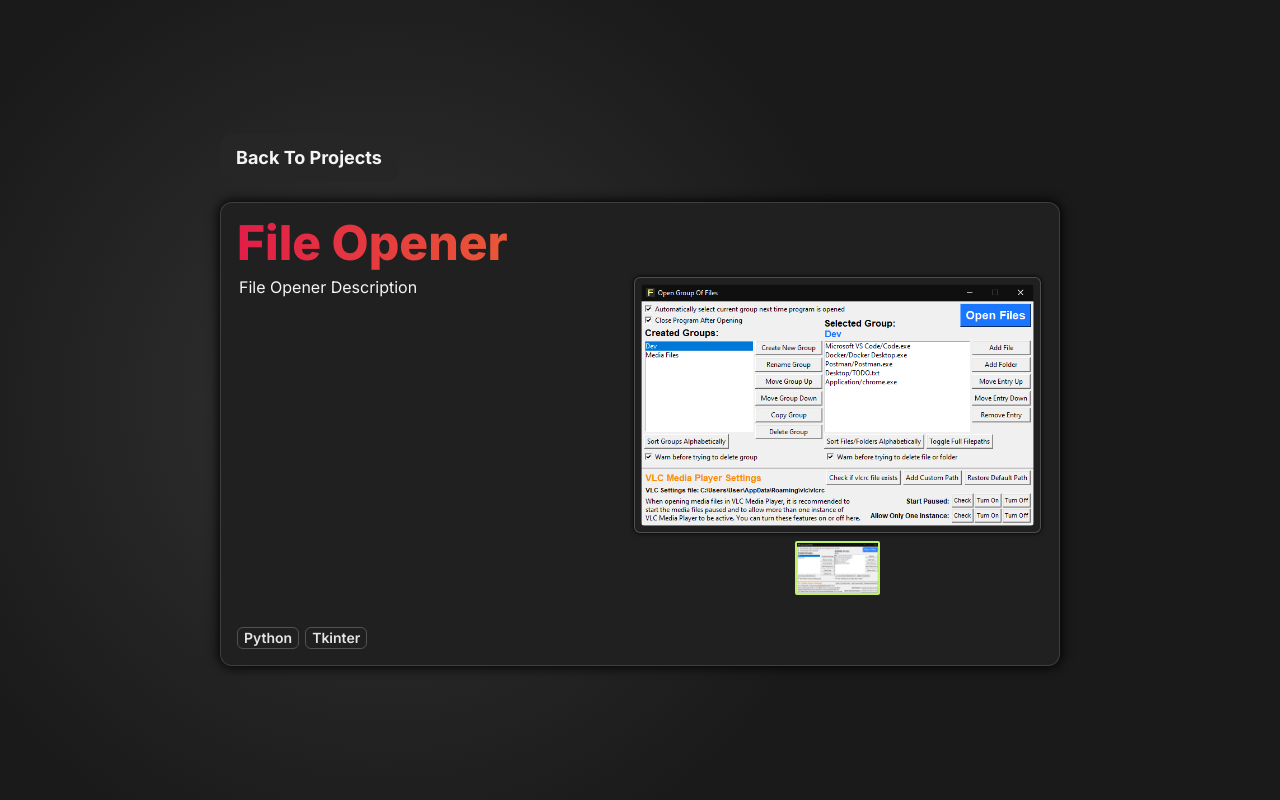
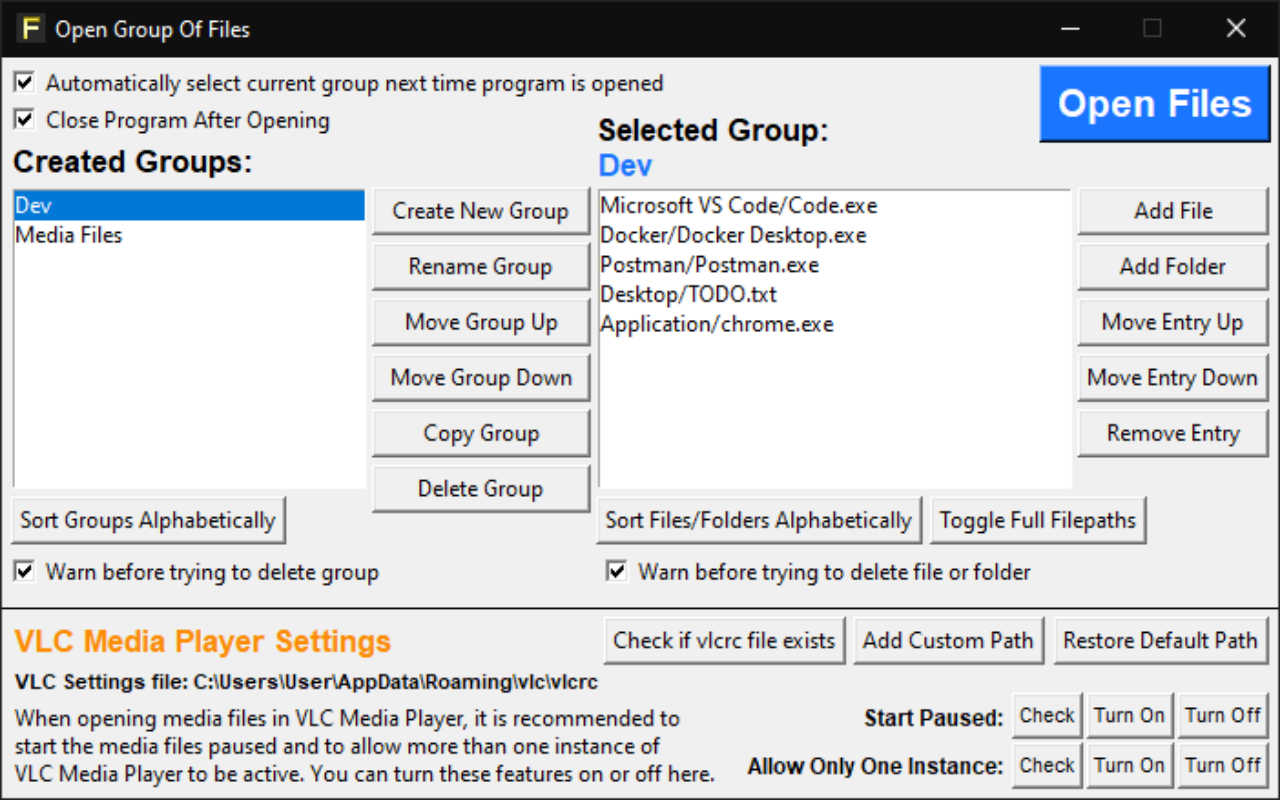
Before and after one commit to vik-ma/portfolio, a Next.js app: page /projects/file-opener in a window 1280 px wide. Both pictures are taken after a click on the picture 837 px from the left and 405 px from the top of the page. Built offline with nearby package versions, Linux system fonts and the light colour scheme.

Commit message:
Made preview image appear full-sized when clicking on it

```diff
--- a/app/components/ImageSlider.tsx
+++ b/app/components/ImageSlider.tsx
@@ -51,7 +51,22 @@
 
   return (
     <div className="flex justify-center mt-0.5">
-      {/* <div className="fixed top-0 left-0 bottom-0 right-0 z-20 mx-auto bg-red-500/60 animate-fade">asdads</div> */}
+      {showFullImage && (
+        <div
+          className="fixed top-0 left-0 bottom-0 right-0 z-20 bg-red-500/60 animate-fade"
+          onClick={() => setShowFullImage(false)} //CHANGE LATER
+        >
+          <div className="flex items-center justify-center h-screen">
+            <div className="rounded-lg p-3 main-image-container">
+              <Image
+                src={previewImgSrcList[currentImageIndex]}
+                alt={`${name} Preview Image ${currentImageIndex + 1}`}
+                fill={true}
+              />
+            </div>
+          </div>
+        </div>
+      )}
       <div className="flex flex-col items-center">
         <div
           className={`relative flex flex-col p-1.5 justify-center rounded-md main-image-container`}
@@ -67,7 +82,7 @@
           }}
         >
           <Image
-            className="rounded"
+            className="rounded cursor-zoom-in"
             src={previewImgSrcList[currentImageIndex]}
             alt={`${name} Preview Image ${currentImageIndex + 1}`}
             width={
@@ -78,6 +93,7 @@
             height={previewImgMainHeight}
             placeholder="blur"
             blurDataURL={previewImgBase64DataList[currentImageIndex]}
+            onClick={() => showFullSizeImage()}
           />
           <div className="absolute flex left-0 -translate-y-1/2 top-1/2 h-full">
             {currentImageIndex > 0 && (
```
